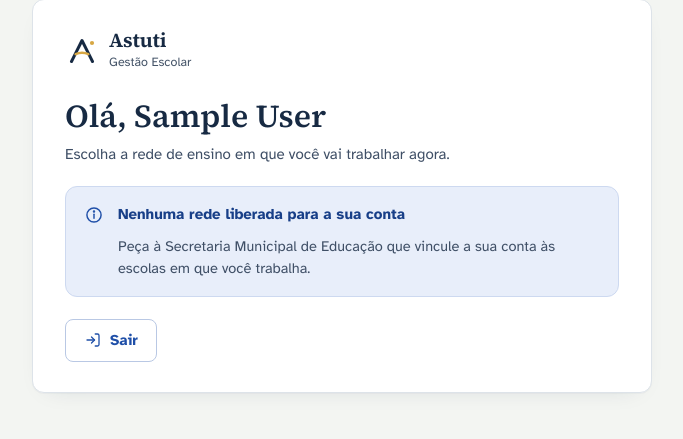
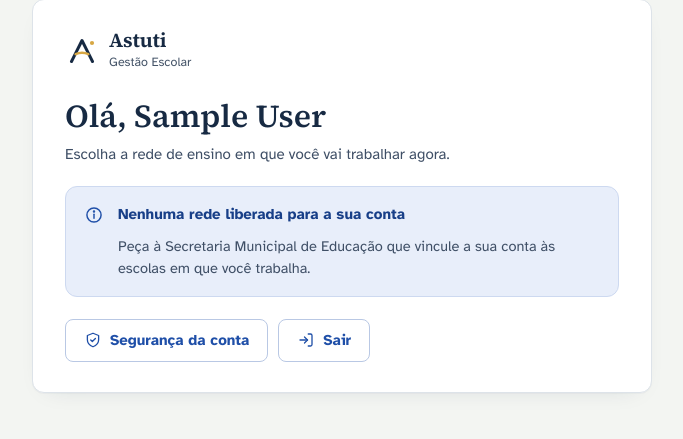
Before and after one commit to astutigestaodeti-tech/astuti-escolar, a Laravel app: page / in a window 1280 px wide. Shown: the part 204-643 px from the top of the page, without its empty margins (298-981 px from the left). Run offline with Laravel 12, Linux system fonts and the light colour scheme; the visitor is signed in with stand-in values (Sample User, id 1).

Commit message:
feat(interface): acesso direto a seguranca da conta no sistema

```diff
--- a/resources/views/welcome.blade.php
+++ b/resources/views/welcome.blade.php
@@ -25,10 +25,13 @@
                         @endforeach
                     </ul>
                 @endif
-                <form method="POST" action="{{ route('logout') }}" class="inicio-acoes">
-                    @csrf
-                    <button class="botao secundario" type="submit"><x-icon name="sair" :size="18" /> Sair</button>
-                </form>
+                <div class="inicio-acoes">
+                    <a class="botao secundario" href="{{ route('two-factor.settings') }}"><x-icon name="escudo" :size="18" /> Segurança da conta</a>
+                    <form method="POST" action="{{ route('logout') }}">
+                        @csrf
+                        <button class="botao secundario" type="submit"><x-icon name="sair" :size="18" /> Sair</button>
+                    </form>
+                </div>
             @else
                 <h1>Gestão escolar para redes municipais</h1>
                 <p>Matrículas, turmas e documentos das escolas públicas, com menos redigitação e conferência humana em cada etapa.</p>
```
